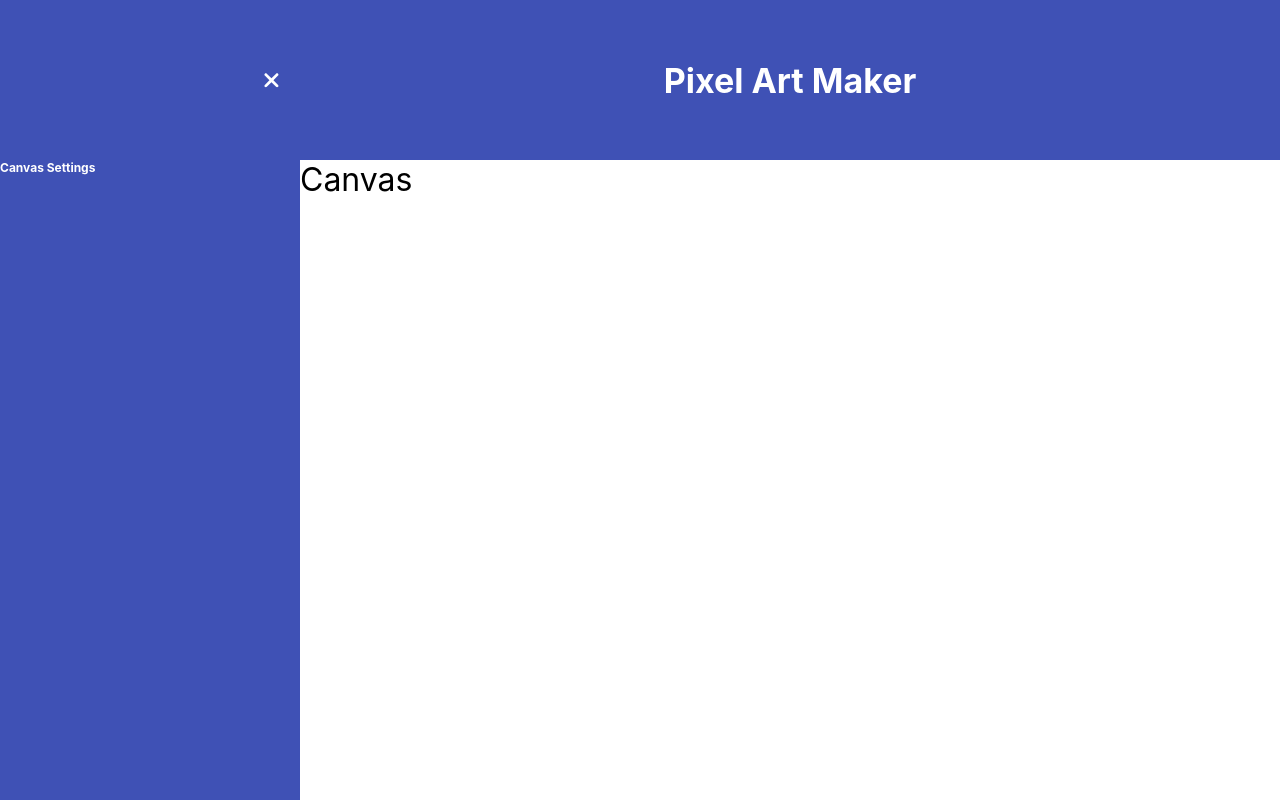
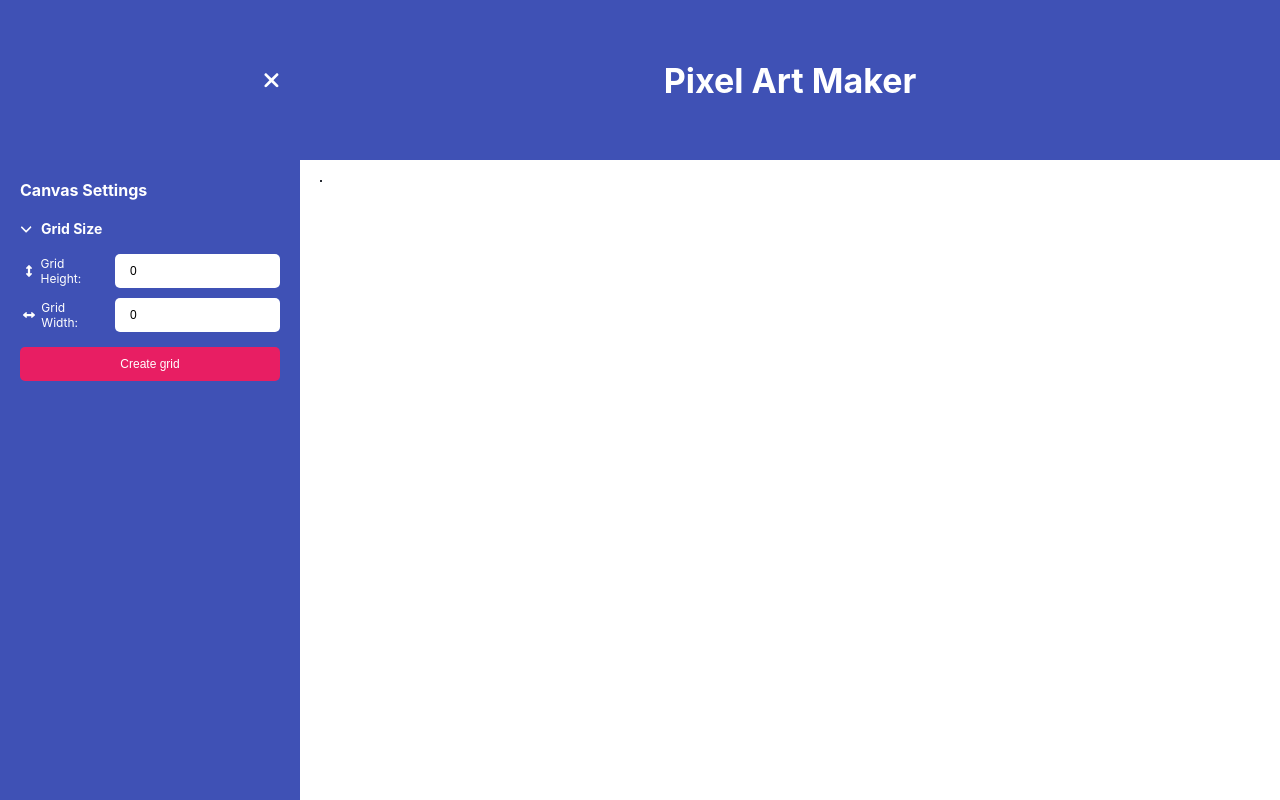
Before and after one commit to cMikolai/react-pixel-art-maker, a React (Create React App) app: page / in a window 1280 px wide. Built offline with nearby package versions, Linux system fonts and the light colour scheme.

Commit message:
add create grid feature

```diff
--- /dev/null
+++ b/src/components/GridSize.js
@@ -0,0 +1,150 @@
+import React, { useState } from 'react'
+import styled from 'styled-components'
+
+import { FontAwesomeIcon } from '@fortawesome/react-fontawesome'
+import { faAngleRight, faAngleDown, faArrowsAltV, faArrowsAltH } from '@fortawesome/free-solid-svg-icons'
+
+const Option = styled.h2`
+  color: #fff;
+  font-size: 14px;
+  width: 100%;
+`
+
+const MenuIcon = styled.span`
+  display: inline-block;
+  width: 16px;
+  margin-right: 5px;
+  font-size: 14px;
+  height: 100%;
+`
+
+const SecondLevelIcon = styled.span`
+  display: inline-block;
+  width: 20px;
+  margin-right: 3px;
+  font-size: 12px;
+  height: 100%;
+  text-align: center;
+`
+
+const Label = styled.label`
+  display: flex;
+  width: 100%;
+  justify-content: space-between;
+  font-size: 12px;
+  align-items: center;
+`
+
+const Input = styled.input`
+  -webkit-appearance: none;
+  -moz-appearance: none;
+  appearance: none;
+
+  font-size: 12px;
+  padding: 10px 0 10px 15px;
+  border-radius: 5px;
+  border: none;
+  max-width: 150px;
+  margin: 5px 0 5px 15px;
+`
+
+const Submit = styled.input`
+  -webkit-appearance: none;
+  -moz-appearance: none;
+  appearance: none;
+
+  font-size: 12px;
+  padding: 10px 15px 10px 15px;
+  border-radius: 5px;
+  border: none;
+  width: 100%;
+  margin: 0 auto;
+  background-color: #E81E63;
+  color: #fff;
+`
+
+const SizePicker = () => {
+  const [height, setHeight] = useState(0);
+  const [width, setWidth] = useState(0);
+
+  const handleSubmit = (e) => {
+    e.preventDefault();
+
+    const canvas = document.querySelector("#pixel_canvas");
+    canvas.innerHTML = '';
+
+    for (let x = 0; x < height; x++) {
+      let row = document.createElement("tr");
+      canvas.appendChild(row);
+
+      for (let y = 0; y < width; y++) {
+        let cell = document.createElement("td");
+        row.appendChild(cell);
+      }
+    }
+  }
+
+
+  return (
+    <form id="sizePicker">
+      <Label>
+        <SecondLevelIcon>
+          <FontAwesomeIcon icon={faArrowsAltV} />
+        </SecondLevelIcon>
+        Grid Height:
+
+        <Input
+          type="number"
+          id="input_height"
+          name="height"
+          min="1"
+          value={height}
+          onChange={e => setHeight(e.target.value)} />
+      </Label>
+
+      <Label>
+        <SecondLevelIcon>
+          <FontAwesomeIcon icon={faArrowsAltH} />
+        </SecondLevelIcon>
+        Grid Width:
+
+        <Input
+          type="number"
+          id="input_width"
+          name="width"
+          min="1"
+          value={width}
+          onChange={e => setWidth(e.target.value)} />
+      </Label>
+
+      <Submit
+        type="submit"
+        id="input_submit"
+        value="Create grid"
+        onClick={(e) => handleSubmit(e)}
+        />
+    </form>
+  )
+}
+
+
+const GridSize = () => {
+
+  const [isOpenOption, toggleOpenOption] = useState(true);
+
+  return (
+    <>
+      <Option onClick={() => toggleOpenOption(!isOpenOption)}>
+        <MenuIcon>
+          <FontAwesomeIcon icon={isOpenOption ? faAngleDown : faAngleRight} />
+        </MenuIcon>
+        Grid Size
+      </Option>
+      {
+        isOpenOption && <SizePicker />
+      }
+    </>
+  )
+}
+
+export default GridSize
--- a/src/layouts/Canvas.js
+++ b/src/layouts/Canvas.js
@@ -1,5 +1,19 @@
 import React from 'react'
-import styled from 'styled-components'
+import styled, { createGlobalStyle } from 'styled-components'
+
+const GlobalTableStyle = createGlobalStyle`
+  table {
+    border-spacing: 0;
+    margin: 20px;
+    border: 1px solid #282c34;
+  }
+
+  td, tr {
+    width: 20px;
+    height: 20px;
+    border: 1px solid #282c34;
+  }
+`
 
 const Container = styled.div`
   color: #000;
@@ -9,7 +23,14 @@ const Container = styled.div`
 `
 
 const Canvas = () => {
-  return <Container>Canvas</Container>;
+  return (
+    <Container>
+    <GlobalTableStyle />
+      <table
+        id="pixel_canvas">
+      </table>
+    </Container>
+  )
 }
 
 export default Canvas
--- a/src/layouts/Sidebar.js
+++ b/src/layouts/Sidebar.js
@@ -1,7 +1,9 @@
 import React from 'react'
 import styled from 'styled-components'
 import { FontAwesomeIcon } from '@fortawesome/react-fontawesome'
-import { faXmark } from '@fortawesome/free-solid-svg-icons'
+import { faXmark, faAngleRight } from '@fortawesome/free-solid-svg-icons'
+
+import GridSize from '../components/GridSize.js'
 
 const Container = styled.div`
   background-color: #3F51B5;
@@ -29,10 +31,14 @@ const TopSection = styled.div`
   padding-right: 20px;
 `
 
+const MainSection = styled.div`
+  padding: 20px;
+`
+
 const Title = styled.h2`
   color: #fff;
-  margin: 0;
-  font-size: 12px;
+  margin: 0 0 20px 0;
+  font-size: 16px;
   width: 100%;
 `
 
@@ -51,7 +57,10 @@ const Sidebar = props => {
         }
       </TopSection>
 
-      <Title>Canvas Settings</Title>
+      <MainSection>
+        <Title>Canvas Settings</Title>
+          <GridSize />
+      </MainSection>
 
     </Container>
   )
```
